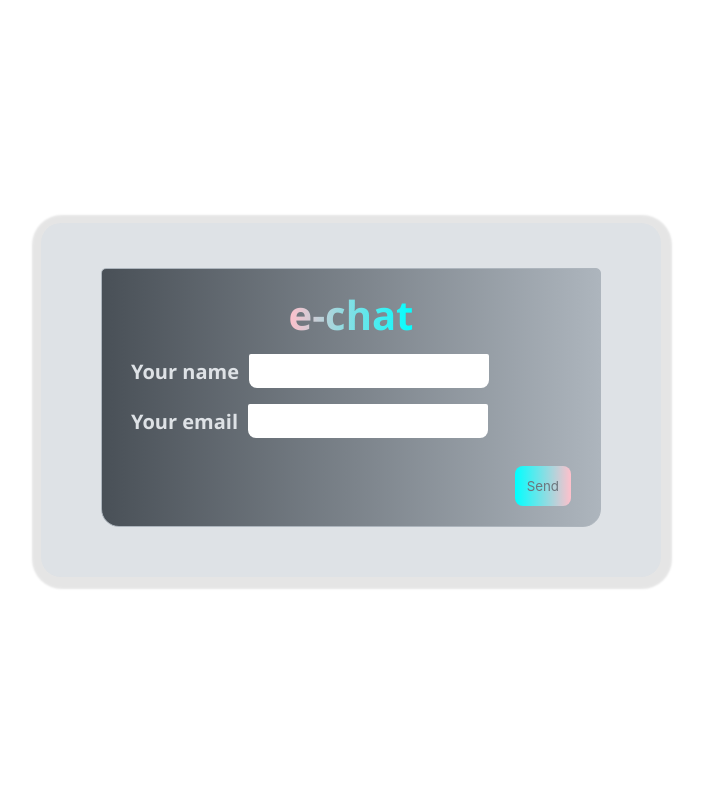
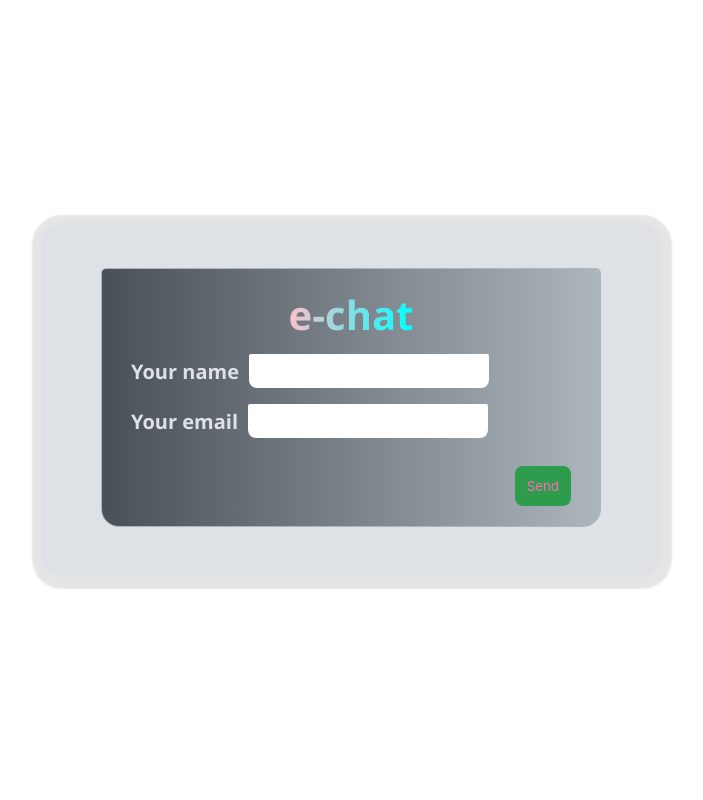
Before and after one commit to efatha/e-chatAi, a Flask app: page / in a window 1280 px wide. Shown: the whole page, without its empty margins (289-992 px from the left). Run offline with Flask 3, Linux system fonts and the light colour scheme.

Commit message:
error styling slight change

```diff
--- a/static/css/form.css
+++ b/static/css/form.css
@@ -18,6 +18,8 @@
     --efa-gray-800: #343a40;
     --efa-gray-900: #212529;
     --efa-secondary: #5382ed;
+    --efa-green: #2d9c4d;
+    --efa-pink: #ff6bb5;
     --efa-first-Backg: linear-gradient(to left, cyan, pink);
 }
 body{
@@ -100,13 +102,14 @@ button{
     padding:12px;
     border-radius: 8px;
     border: none;
-    background: linear-gradient(90deg, cyan, pink);
-    color:var(--efa-gray-600);
+    background: var(--efa-green);
+    color: var(--efa-pink);
     font-family: inter;
 }
 button:hover{
     border: none;
-    opacity: 0.7;
+    background: #246f40;
+    opacity: 0.92;
     transition: all 0.2s;
     cursor: pointer;
 }
```
